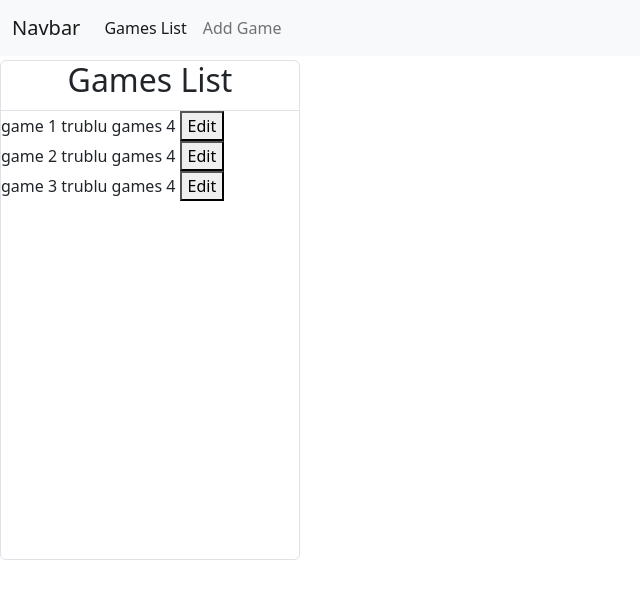
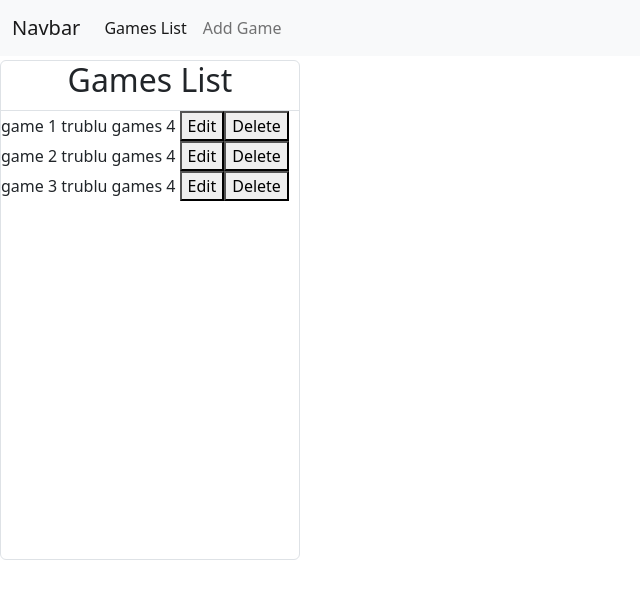
Before and after one commit to rskidmore3/react-to-vue-assignment, a Vue app: page / in a window 1280 px wide. Shown: the top 598 px of the page, without its empty margins (0-640 px from the left). Built offline with nearby package versions, Linux system fonts and the light colour scheme.

Commit message:
Button removing games from record.

```diff
--- a/src/components/AddGame.vue
+++ b/src/components/AddGame.vue
@@ -8,7 +8,6 @@
                 name: '',
                 publisher: '',
                 rating: 0
-
             }
         },
         validations(){
--- a/src/components/GamesList.vue
+++ b/src/components/GamesList.vue
@@ -22,6 +22,9 @@ const routes = {
             sendUpdateToAddForm(e) {
               this.editingID = e.target.id
             },
+            deleteRecord(e){
+               this.$store.commit('deleteRecord', e.target.id)
+            },
             submitForm(e, state) {
                 e.preventDefault()
                 const recordID = e.target[3].id
@@ -36,7 +39,6 @@ const routes = {
             }
         }
     }
-
 </script>
 
 
@@ -72,7 +74,9 @@ const routes = {
     <div :class="editingID === item.id ? 'd-none' : ''">
       <span >{{ item.name }}</span> <span>{{ item.publisher }}</span> <span>{{ item.rating }}</span> {{ ' '}}
        <button  @click="sendUpdateToAddForm" :id="item.id">Edit</button>
+       <button  @click="deleteRecord" :id="item.id">Delete</button>
     </div>
+
 
 </div>
 
--- a/src/main.js
+++ b/src/main.js
@@ -39,6 +39,13 @@ import App from './App.vue'
               });
              this.state.games[index] = {id: game.id, name: game.name,
                 publisher: game.publisher, rating: game.rating}
+        },
+        deleteRecord(state, id){
+            console.log(id)
+            const gameIndex = this.state.games.findIndex(game => {
+                return game.id === id;
+            })
+           this.state.games.splice(gameIndex,1)
         }
     }
 })
```
